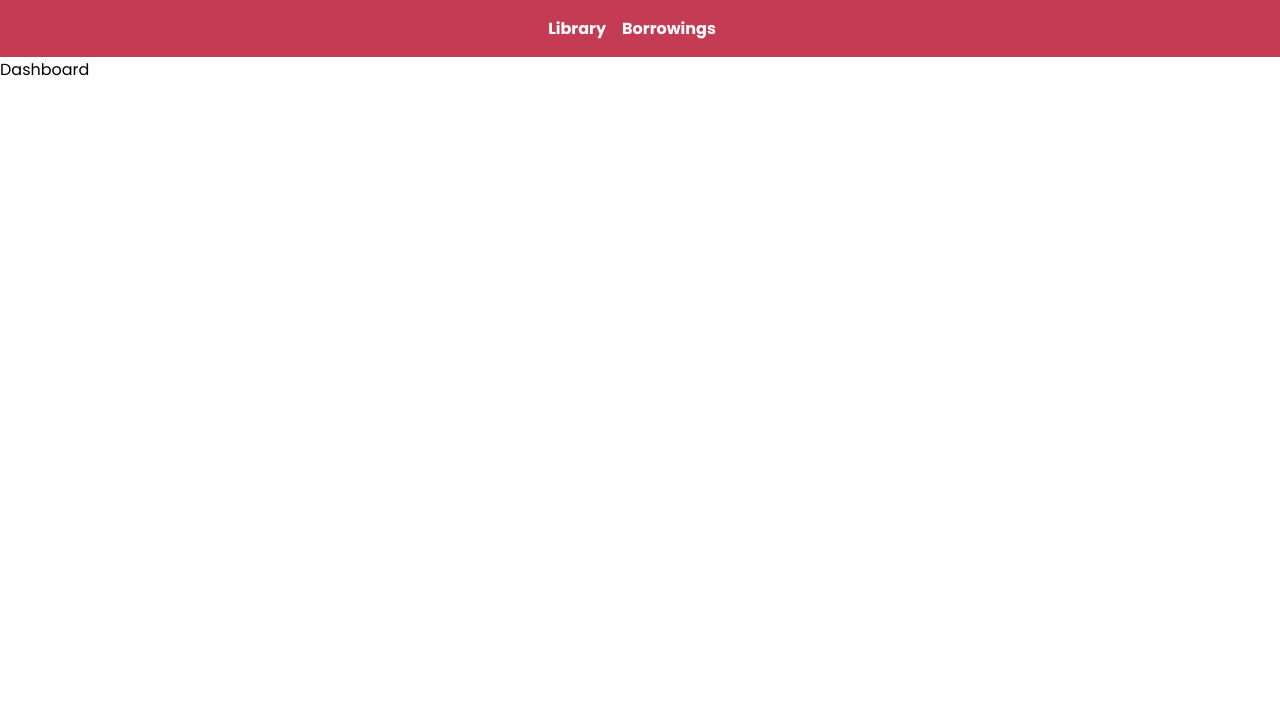
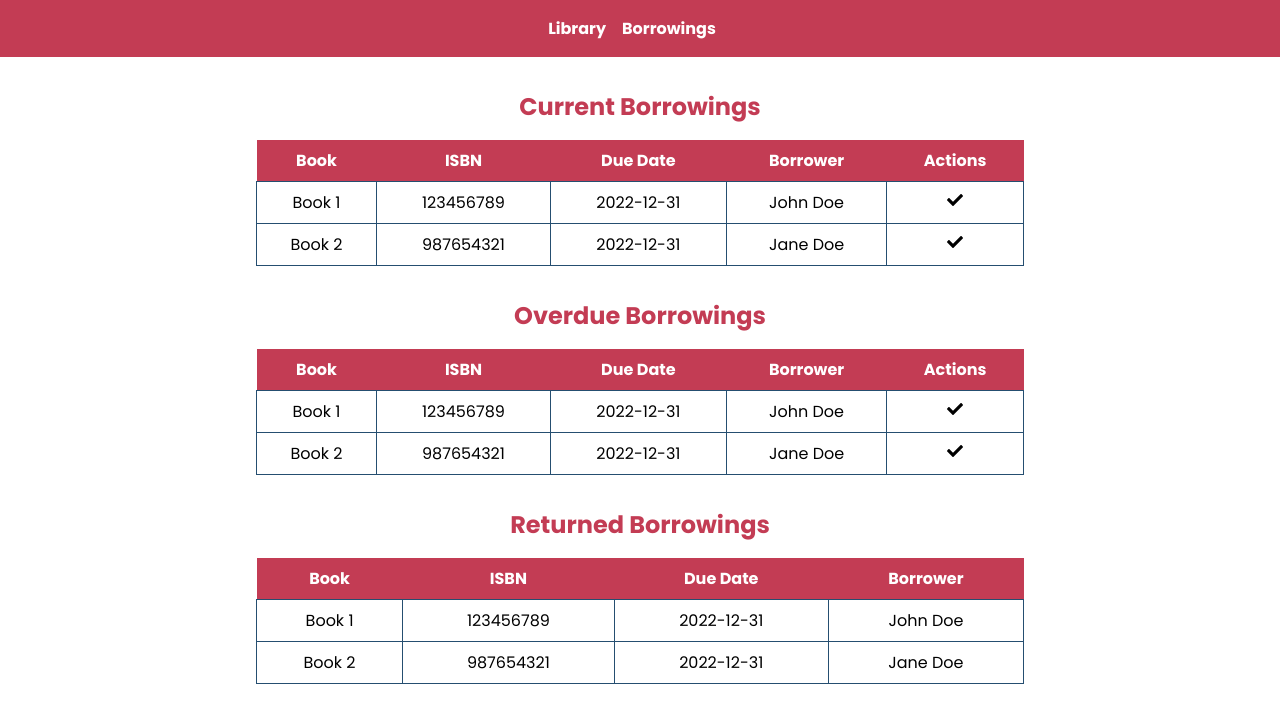
Before and after one commit to Dreadlock0926/pixzarloop-project, a React (Vite) app in the folder part-2/: page /borrowings in a window 1280 px wide. Shown: the top 722 px of the page. Built offline with nearby package versions, Linux system fonts and the light colour scheme.

Commit message:
added react-icons; created base for borrowings;

```diff
--- a/part-2/package.json
+++ b/part-2/package.json
@@ -12,6 +12,7 @@
   "dependencies": {
     "react": "^18.3.1",
     "react-dom": "^18.3.1",
+    "react-icons": "^5.4.0",
     "react-router-dom": "^7.0.2"
   },
   "devDependencies": {
--- a/part-2/src/index.css
+++ b/part-2/src/index.css
@@ -12,5 +12,5 @@
 * {
   padding: 0;
   margin: 0;
-  font: 400 16px 'Poppins', sans-serif;
+  font-family: 'Poppins', sans-serif;
 }
--- /dev/null
+++ b/part-2/src/pages/Borrowings.css
@@ -0,0 +1,33 @@
+.current-borrowings-title {
+    color: var(--primary-color);
+    margin-bottom: 1rem;
+}
+
+.current-borrowings-container {
+    margin-top: 2rem;
+    display: flex;
+    justify-content: center;
+    align-items: center;
+    flex-direction: column;
+}
+
+.current-borrowings {
+    width: 60%;
+    border-collapse: collapse;
+}
+
+.current-borrowings th {
+    background-color: var(--primary-color);
+    color: white;
+    padding: 0.5rem;
+}
+
+.current-borrowings td {
+    padding: 0.5rem;
+    border: 1px solid var(--secondary-color);
+}
+
+.current-borrowings th,
+.current-borrowings td {
+    text-align: center;
+}
--- a/part-2/src/pages/Borrowings.jsx
+++ b/part-2/src/pages/Borrowings.jsx
@@ -1,12 +1,60 @@
 import Navbar from "../components/Navbar";
+import "./Borrowings.css";
+import { FaCheck } from "react-icons/fa";
 
 function Borrowings() {
 
+  function BorrowingsTable({borrowingsType}) {
+
+    return (
+      <div className="current-borrowings-container">
+        <h2 className="current-borrowings-title">{borrowingsType} Borrowings</h2>
+        <table className="current-borrowings">
+          <thead>
+            <tr>
+              <th>Book</th>
+              <th>ISBN</th>
+              <th>Due Date</th>
+              <th>Borrower</th>
+              {borrowingsType !== "Returned" && <th>Actions</th>}
+            </tr>
+          </thead>
+          <tbody>
+            <tr>
+              <td>Book 1</td>
+              <td>123456789</td>
+              <td>2022-12-31</td>
+              <td>John Doe</td>
+              {borrowingsType !== "Returned" && <td title="Book returned"><FaCheck/></td>}
+            </tr>
+            <tr>
+              <td>Book 2</td>
+              <td>987654321</td>
+              <td>2022-12-31</td>
+              <td>Jane Doe</td>
+              {borrowingsType !== "Returned" && <td title="Book returned"><FaCheck/></td>}
+            </tr>
+          </tbody>
+        </table>
+      </div>
+    )
+
+  }
+
   return (
-    <div>
-      <Navbar />
-      <h1>Dashboard</h1>
-    </div>
+    <>
+
+      <header>
+        <Navbar />
+      </header>
+
+      <main>
+        <BorrowingsTable borrowingsType="Current" />
+        <BorrowingsTable borrowingsType="Overdue" />
+        <BorrowingsTable borrowingsType="Returned" />
+      </main>
+
+    </>
   );
 
 }
```
Also changed, not shown: 1 other file (tests, documents, lock files or other folders).
